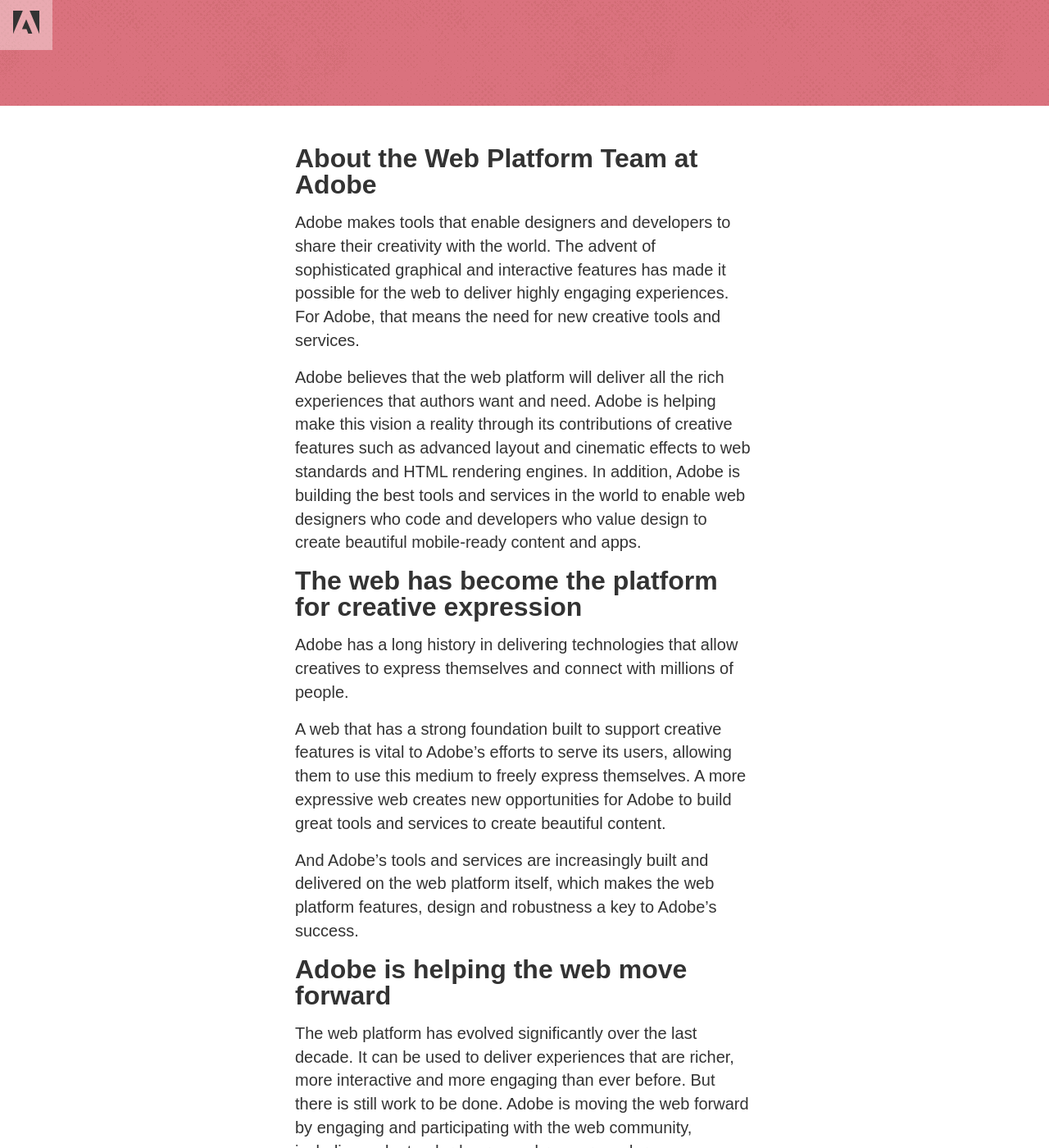
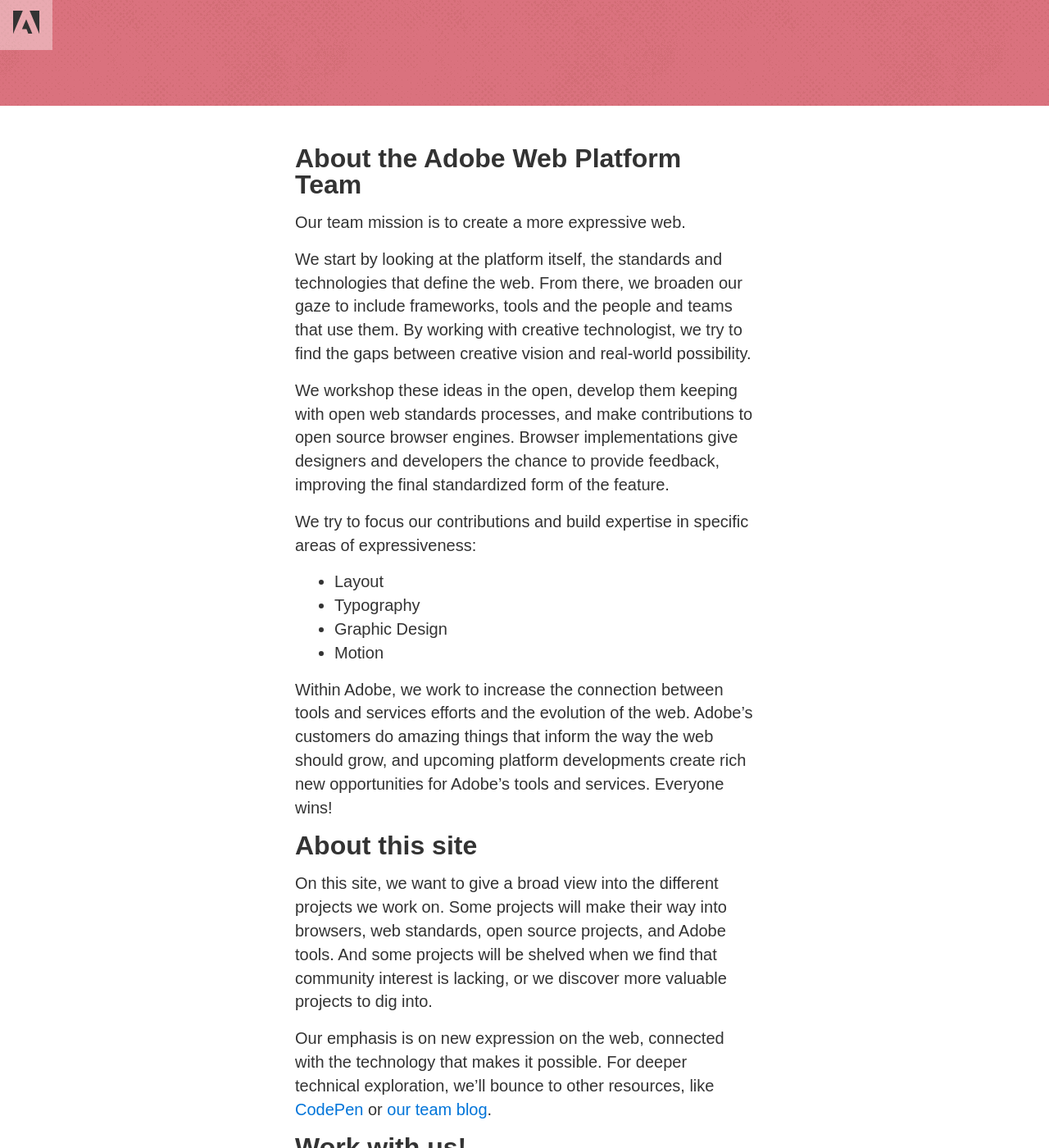
Before and after one commit to adobe-webplatform/adobe-webplatform.github.io, a Jekyll site: the page built from about.md, in a window 1280 px wide and 1400 px high, scrolled down 221 px. Shown: the whole window at 82% size. Built offline with Jekyll 4.4.1, drawn with Linux system fonts in a browser that asks for light colours; nearby versions of some CDN libraries; comment, search, counter and statistics services are not loaded; some of the changed text lies outside the part shown.

Commit message:
new about page

```diff
--- a/about.md
+++ b/about.md
@@ -5,32 +5,27 @@ permalink: /about/
 bg: da727e
 ---
 
-## About the Web Platform Team at Adobe
+## About the Adobe Web Platform Team
+Our team mission is to create a more expressive web.
 
-Adobe makes tools that enable designers and developers to share their creativity with the world. The advent of sophisticated graphical and interactive features has made it possible for the web to deliver highly engaging experiences. For Adobe, that means the need for new creative tools and services.
+We start by looking at the platform itself, the standards and technologies that define the web. From there, we broaden our gaze to include frameworks, tools and the people and teams that use them. By working with creative technologist, we try to find the gaps between creative vision and real-world possibility.
 
-Adobe believes that the web platform will deliver all the rich experiences that authors want and need. Adobe is helping make this vision a reality through its contributions of creative features such as advanced layout and cinematic effects to web standards and HTML rendering engines. In addition, Adobe is building the best tools and services in the world to enable web designers who code and developers who value design to create beautiful mobile-ready content and apps.
+We workshop these ideas in the open, develop them keeping with open web standards processes, and make contributions to open source browser engines. Browser implementations give designers and developers the chance to provide feedback, improving the final standardized form of the feature.
 
-## The web has become the platform for creative expression
+We try to focus our contributions and build expertise in specific areas of expressiveness:
+* Layout
+* Typography
+* Graphic Design
+* Motion
 
-Adobe has a long history in delivering technologies that allow creatives to express themselves and connect with millions of people.
+Within Adobe, we work to increase the connection between tools and services efforts and the evolution of the web. Adobe's customers do amazing things that inform the way the web should grow, and upcoming platform developments create rich new opportunities for Adobe's tools and services. Everyone wins!
 
-A web that has a strong foundation built to support creative features is vital to Adobe's efforts to serve its users, allowing them to use this medium to freely express themselves. A more expressive web creates new opportunities for Adobe to build great tools and services to create beautiful content.
+## About this site
+On this site, we want to give a broad view into the different projects we work on. Some projects will make their way into browsers, web standards, open source projects, and Adobe tools. And some projects will be shelved when we find that community interest is lacking, or we discover more valuable projects to dig into.
 
-And Adobe's tools and services are increasingly built and delivered on the web platform itself, which makes the web platform features, design and robustness a key to Adobe's success.
+Our emphasis is on new expression on the web, connected with the technology that makes it possible. For deeper technical exploration, we'll bounce to other resources, like [CodePen](http://codepen.io/) or [our team blog](http://blogs.adobe.com/webplatform/).
 
-## Adobe is helping the web move forward
+## Work with us!
+If you have feedback on this site, or want to team up to create a more expressive web, we'd love to hear from you. We want to be a conduit for designers and developers with big ideas of what the web is and can be.
 
-The web platform has evolved significantly over the last decade. It can be used to deliver experiences that are richer, more interactive and more engaging than ever before. But there is still work to be done. Adobe is moving the web forward by engaging and participating with the web community, including web standards groups, browser vendors, open source project contributors and content creators. There are a few specific areas we are focusing on:
-
-*Robust graphical foundation*: sometimes it's the little things that can make a big difference. Adobe wants to make sure that the basic elements that graphic designers use in tools like Photoshop® and Illustrator® are also available on the web. It is working to bring blend modes and sophisticated compositing to the web. And it is ensuring that geometric transformations and animations work consistently across HTML, CSS and SVG to make it easy to use more complex graphical effects.
-
-*Magazine-like layout*: based on Adobe's experience with tools like InDesign®, it's important to provide web designers the same kind of sophisticated layout and rich typography that print has afforded them to date. Adobe has made several proposals to the W3C to help achieve this goal, including CSS Regions and CSS Shapes and has contributed implementations of these proposals to the WebKit project. CSS Regions is now available in Chrome and in Internet Explorer 10.
-
-*Cinematic visual effects*: Adobe tools proved that sophisticated and compelling visual effects for more engaging user experiences. Adobe is working with the community on proposals to bring experiences to the web, starting with CSS Custom Filters to bring hardware accelerated graphical filters and visual effects to the web.
-
-*Typography*: Adobe has a long tradition and deep expertise in typography. Adobe's contributions include some beautiful open source fonts, Source Sans Pro and Source Code Pro, that have been fine-tuned for use on the web, as well as a library of free fonts available through Adobe Edge Web Fonts.
-
-*Consistency*: the openness and diversity of implementation of web standards is an important characteristic of the web. But it's also important for authors to be able to rely on consistent results from these implementations. Adobe is working with the web community to make this happen. A good example of this is the successful series of Test the Web Forward events that are helping make sure that the browsers implement web standards consistently.
-
-We’re here as a conduit for designers and developers with big ideas of what the web is and can be. So, let us know where you want the web to go. Let’s create the web together!
+* Twitter: [@adobeweb](http://twitter.com/adobeweb/)
```
